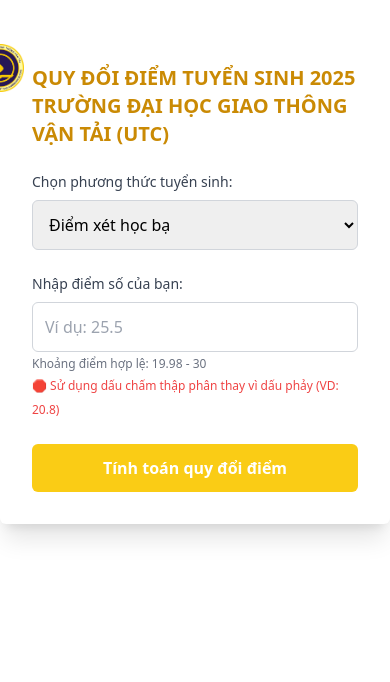
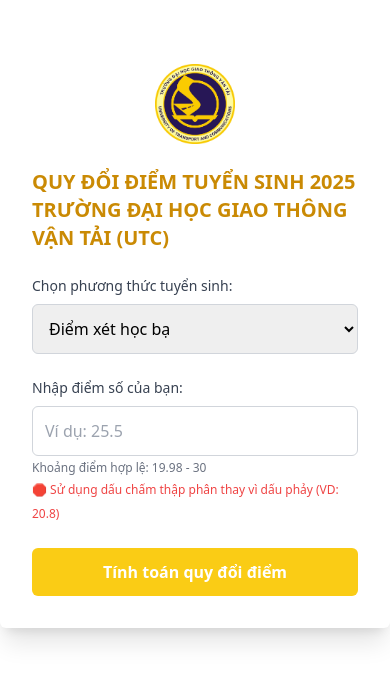
Before and after one commit to C04L/QuyDoiDiemGTVT, a Nuxt app: page / in a window 390 px wide. Shown: the top 682 px of the page. Built offline with nearby package versions, Linux system fonts and the light colour scheme.

Commit message:
responsive

```diff
--- a/app/components/CalcPanel.vue
+++ b/app/components/CalcPanel.vue
@@ -43,8 +43,8 @@
 </script>
 
 <template>
-  <div class="bg-white shadow-xl p-8 rounded-md my-8 relative">
-    <img src="/gtvt.png" alt="logo gtvt" class="w-12 absolute -left-6 top-3">
+  <div class="bg-white shadow-xl p-8 rounded-md my-8 relative transition-all">
+    <img src="/gtvt.png" alt="logo gtvt" class="lg:w-12 sm:w-24 w-20 lg:absolute lg:-left-6 lg:top-3 mx-auto mb-6">
     <h1 class="uppercase font-semibold text-yellow-600 text-xl mb-6">
       quy đổi điểm tuyển sinh 2025 trường đại học giao thông vận tải (UTC)
     </h1>
```
